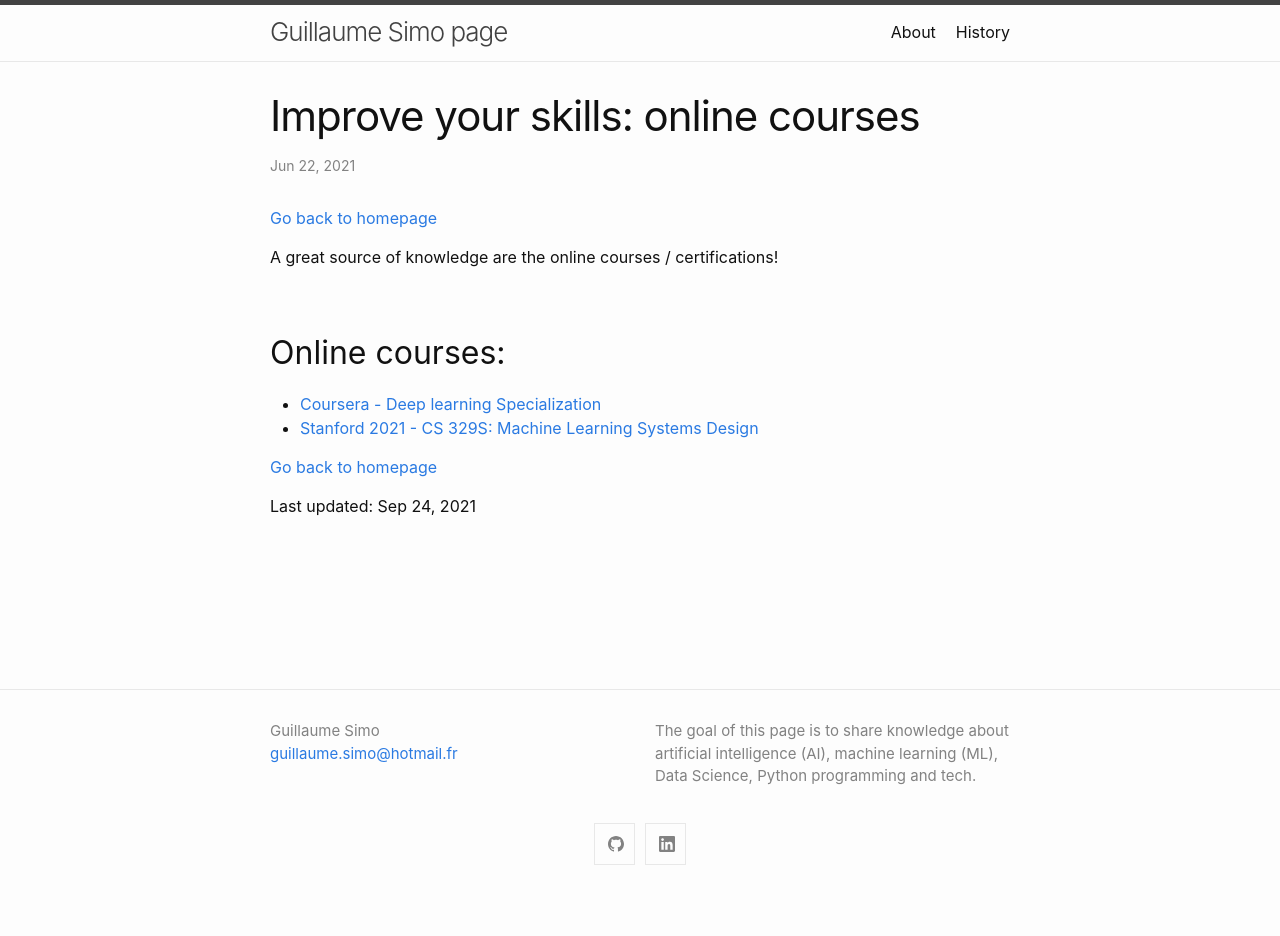
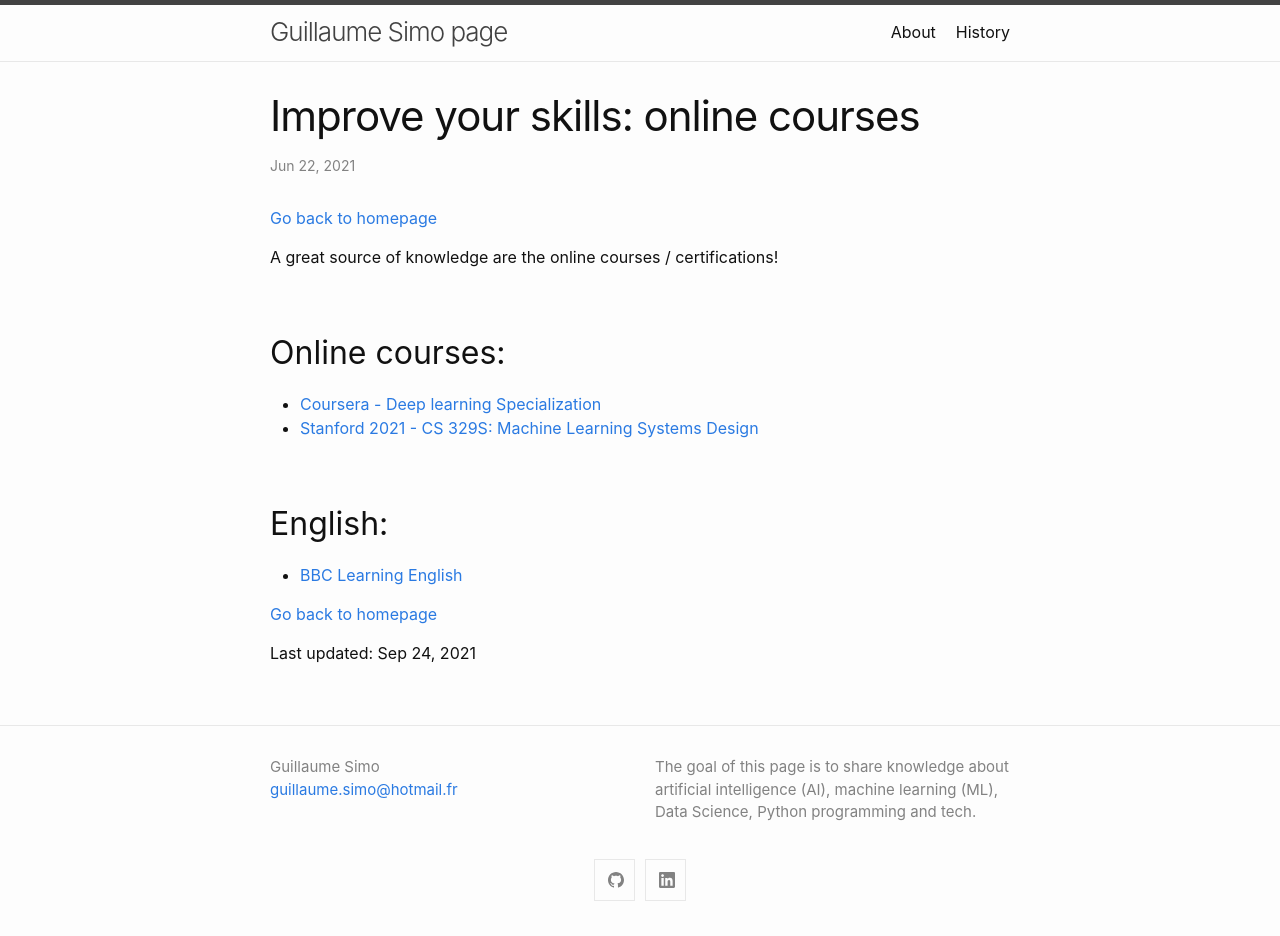
Before and after one commit to GuillaumeSimo/GuillaumeSimo.github.io, a Jekyll site: the page built from _posts/2021-06-22-improve-skills-online-courses.md, in a window 1280 px wide. Built offline with Jekyll 4.4.1, drawn with Linux system fonts in a browser that asks for light colours; before the commit the page ends 900 px from its top, so only the background shows below that.

Commit message:
Update 2021-06-22-improve-skills-online-courses.md

```diff
--- a/_posts/2021-06-22-improve-skills-online-courses.md
+++ b/_posts/2021-06-22-improve-skills-online-courses.md
@@ -14,6 +14,11 @@ A great source of knowledge are the online courses / certifications!
 * <a href="https://stanford-cs329s.github.io/index.html#overview" target="_blank">Stanford 2021 - CS 329S: Machine Learning Systems Design</a>
 
 
+## English:
+
+* <a href="https://www.bbc.co.uk/learningenglish/" target="_blank">BBC Learning English</a>
+
+
 [Go back to homepage](https://guillaumesimo.github.io/)
 
 Last updated: Sep 24, 2021
```
